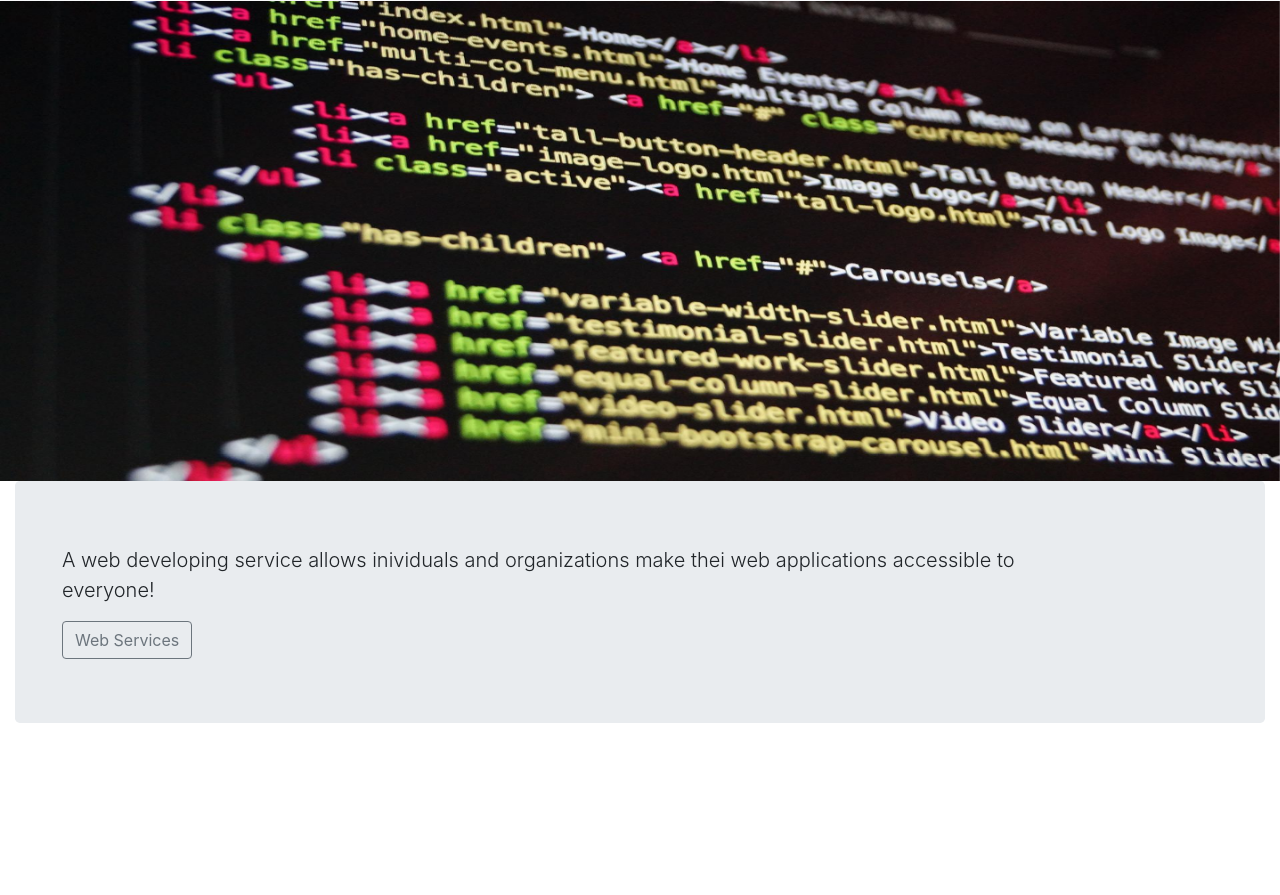
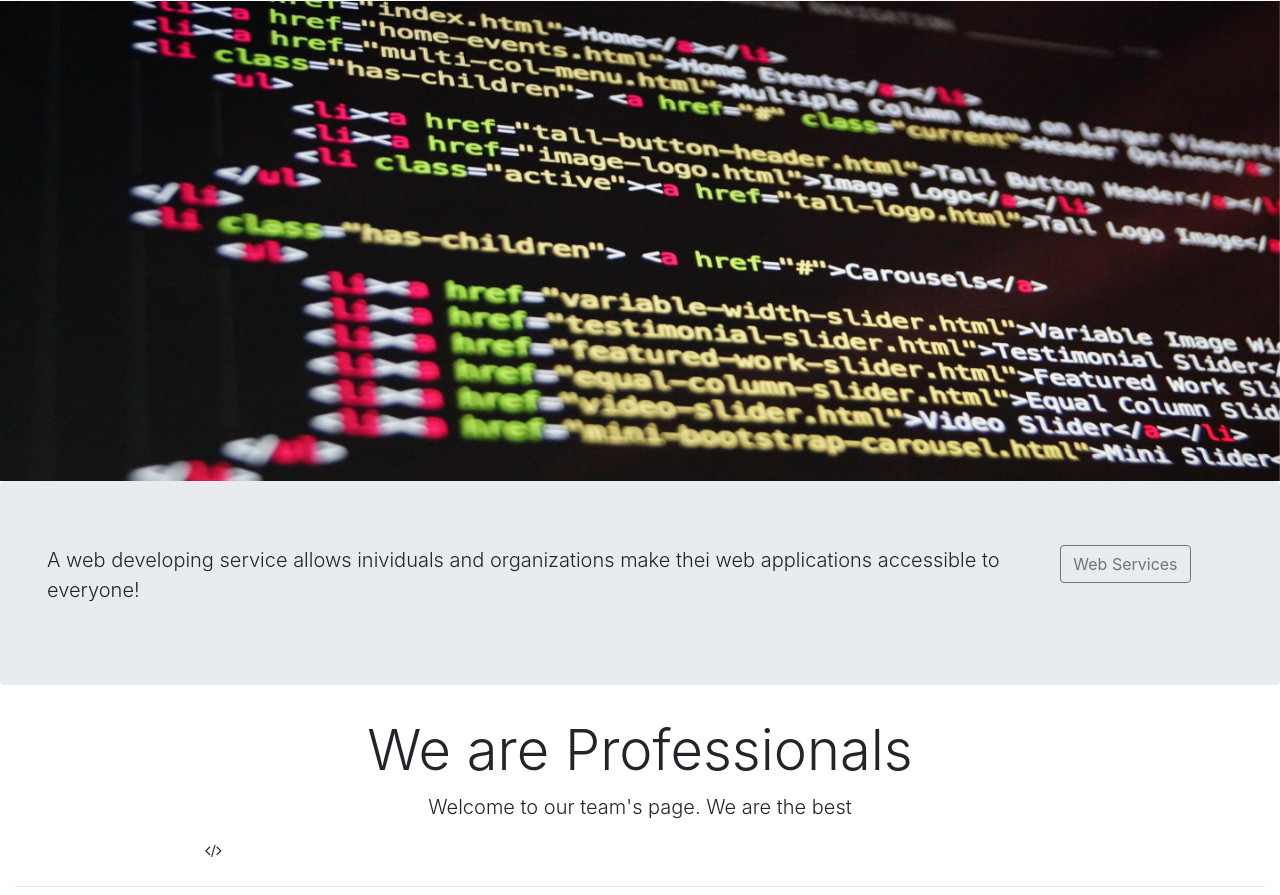
Before and after one commit to C474PHR4C7/Bootstrap-Project, a plain HTML site: page index.html in a window 1280 px wide. Shown: the part 325-1220 px from the top of the page. Before the commit the page ends 1080 px from the top, so only its background shows below. Drawn offline with nearby package versions, Linux system fonts and the light colour scheme.

```diff
--- a/index.html
+++ b/index.html
@@ -8,6 +8,7 @@
     <script src="https://code.jquery.com/jquery-3.2.1.slim.min.js" integrity="sha384-KJ3o2DKtIkvYIK3UENzmM7KCkRr/rE9/Qpg6aAZGJwFDMVNA/GpGFF93hXpG5KkN" crossorigin="anonymous"></script>
     <script src="https://cdn.jsdelivr.net/npm/popper.js@1.12.9/dist/umd/popper.min.js" integrity="sha384-ApNbgh9B+Y1QKtv3Rn7W3mgPxhU9K/ScQsAP7hUibX39j7fakFPskvXusvfa0b4Q" crossorigin="anonymous"></script>
     <script src="https://cdn.jsdelivr.net/npm/bootstrap@4.0.0/dist/js/bootstrap.min.js" integrity="sha384-JZR6Spejh4U02d8jOt6vLEHfe/JQGiRRSQQxSfFWpi1MquVdAyjUar5+76PVCmYl" crossorigin="anonymous"></script>
+    <link rel="stylesheet" href="https://cdnjs.cloudflare.com/ajax/libs/font-awesome/4.7.0/css/font-awesome.min.css">
     <title>Bootstrap Project</title>
     <link rel="stylesheet" href="./styles/style.css">
 </head>
@@ -62,7 +63,7 @@
 
      <!-- Jumbotron-->
      <div class="container-fluid">
-        <div class="jumbotron">
+        <div class="jumbotron row">
             <div class="col-xs-12 col-sm-12 col-md-9 col-lg-9 col-xl-10" >
                 <p class="lead"> A web developing service allows inividuals and organizations make thei web applications accessible
                     to everyone!</p>
@@ -73,5 +74,31 @@
         </div>
      </div>
      <!-- End of Jumbotron-->
+
+     <!-- Welcome Section-->
+     <div class="container-fluid padding">
+        <div class="row welcome text-center">
+            <div class="col-12">
+                <h1 class="display-4">We are Professionals</h1>
+            </div>
+            <hr>
+            <div class="col-12">
+                <p class="lead"> Welcome to our team's page. We are the best</p>
+            </div>
+        </div>
+     </div>
+     <!-- End of Welcome Section-->
+
+     <!-- Three Column Section-->
+        <div class="container-fluid padding">
+            <div class="row text-center padding">
+                <div class="col-xs-12 col-sm-6 col-md-4">
+                    <i class="fa fa-code"></i>
+                </div>
+            </div>
+            <hr class="my-4">
+        </div>
+     <!-- End of Three Column Section-->
+
 </body>
 </html>
```
